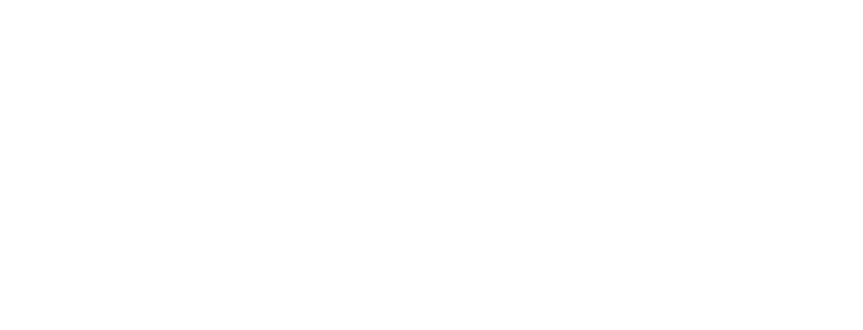
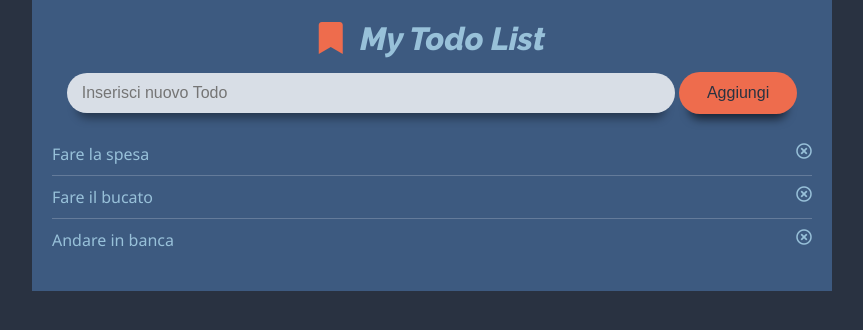
Before and after one commit to cherubina-pantano/vue-todolist, a plain HTML site: page index.html in a window 1280 px wide. Shown: the whole page, without its empty margins (208-1071 px from the left). Drawn offline with nearby package versions, Linux system fonts and the light colour scheme.

Commit message:
Struttura basic html-css-Vjs

```diff
--- a/css/style.css
+++ b/css/style.css
@@ -0,0 +1,76 @@
+/* General */
+* {
+  margin: 0;
+  padding: 0;
+  box-sizing: border-box;
+}
+
+body {
+  color: #98c1d9;
+  background-color: #293241;
+  font-family: 'Noto Sans', sans-serif;
+}
+
+
+#app {
+  max-width: 800px;
+  margin: 0 auto;
+  padding: 20px;
+  background-color: #3d5a80;
+}
+
+/* Header */
+h1 {
+  margin-bottom: 15px;
+  text-align: center;
+  font-family: 'Raleway', sans-serif;
+}
+
+h1 i {
+  padding-right: 10px;
+  color: #ee6c4d;
+}
+
+/* Main */
+.new-todo {
+  text-align: center;
+}
+
+.btn {
+  display: inline-block;
+  text-align: center;
+  padding: 12px 28px;
+  font-size: 16px;
+  border: 0;
+  color: #293241;
+  background-color:  #ee6c4d;
+  border-radius: 25px;
+  box-shadow: 0 15px 10px -10px rgba(0, 0, 0, .6);
+  cursor: pointer;
+}
+
+.add-todo {
+  width: 80%;
+  height: 40px;
+  line-height: 40px;
+  margin-bottom: 30px;
+  padding: 0 15px;
+  font-size: 16px;
+  background-color: rgba(255, 255, 255, .8);
+  border: 0;
+  border-radius: 25px;
+  box-shadow: 0 15px 10px -10px rgba(0, 0, 0, .4);
+  outline: none;
+}
+
+.todos li {
+  display: flex;
+  justify-content: space-between;
+  margin-bottom: 10px;
+  padding-bottom: 10px;
+  border-bottom: 1px solid rgba(255,255,255, .2);
+}
+
+.todos li:last-child {
+  border-bottom: 0;
+}
--- a/index.html
+++ b/index.html
@@ -4,10 +4,36 @@
     <meta charset="utf-8">
     <meta name="viewport" content="width=device-width, initial-scale=1">
     <title>Todo List</title>
+    <link href="https://fonts.googleapis.com/css2?family=Noto+Sans&family=Raleway:ital,wght@1,800&display=swap" rel="stylesheet">
     <link rel="stylesheet" href="https://cdnjs.cloudflare.com/ajax/libs/font-awesome/5.15.1/css/all.min.css">
     <link rel="stylesheet" href="./css/style.css">
   </head>
   <body>
+    <div id="app">
+      <header>
+        <h1>
+          <i class="fas fa-bookmark"></i>
+          My Todo List
+        </h1>
+      </header>
+      <main>
+        <div class="new-todo">
+          <input type="text" class="add-todo" placeholder="Inserisci nuovo Todo">
+          <button type="button" name="button" class="btn">Aggiungi</button>
+        </div>
+
+
+
+        <ul class="todos">
+          <li v-for="todo in todos">
+            {{ todo.text}}
+            <i class="far fa-times-circle"></i>
+          </li>
+
+        </ul>
+      </main>
+
+    </div>
 
 
 
--- a/js/main.js
+++ b/js/main.js
@@ -1 +1,11 @@
-console.log('todo list vue', Vue);
+const app = new Vue({
+  el: '#app',
+  data: {
+    todos: [
+      {text: 'Fare la spesa'},
+      {text: 'Fare il bucato'},
+      {text: 'Andare in banca'},
+    ],
+
+  },
+});
```
